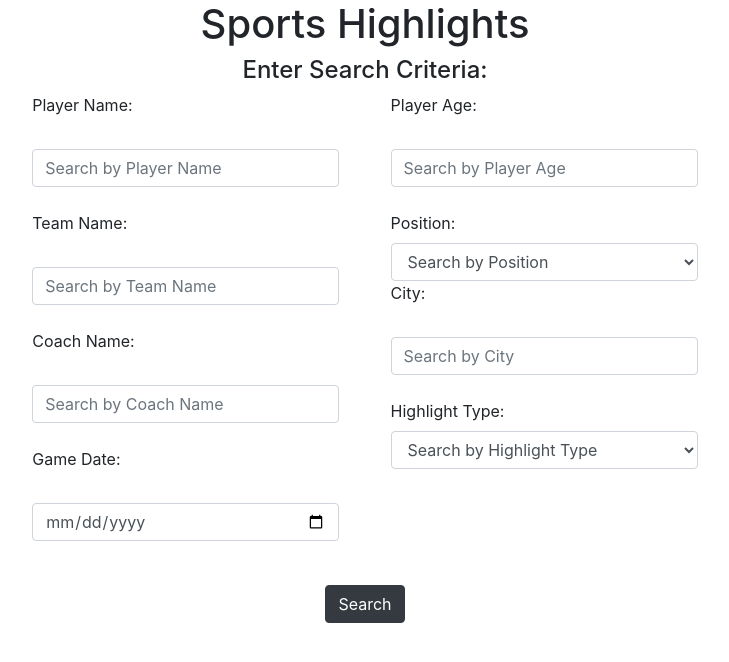
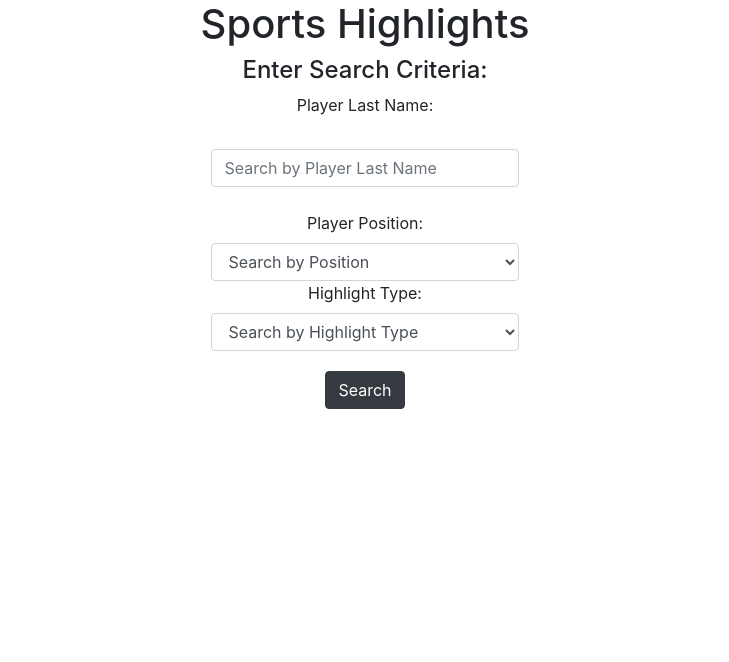
Before and after one commit to ah4axr/DjangoProject, a Django app: page / in a window 1280 px wide. Shown: the top 662 px of the page, without its empty margins (275-1004 px from the left). Run offline with Django 3.2, Linux system fonts and the light colour scheme; some libraries are stand-ins or nearby versions.

Commit message:
final commit

```diff
--- a/highlights/forms.py
+++ b/highlights/forms.py
@@ -8,8 +8,8 @@ from django.contrib.auth.models import User
 class SearchCreateForm(ModelForm):
     class Meta:
         model = Search
-        fields = ['player_name', 'team_name', 'coach_name', 'game_date',
-        'player_age', 'position', 'city', 'highlight_type']
+        fields = ['player_lname',
+        'player_position', 'highlight_type']
 
     def __init__(self, *args, **kwargs):
         super(SearchCreateForm, self).__init__(*args, **kwargs)
--- a/highlights/models.py
+++ b/highlights/models.py
@@ -41,30 +41,23 @@ class Game(models.Model):
         return self.game_date
 
 class Highlight(models.Model):
-    id = models.AutoField(primary_key=True)
+    highlight_id = models.AutoField(primary_key=True)
     game_id = models.ForeignKey(Game, default=1, on_delete=models.SET_DEFAULT)
     player_id = models.ForeignKey(Player, default=1, on_delete=models.SET_DEFAULT)
-    #coach_time_period_id = models.ForeignKey(CoachTimePeriod, default=1, on_delete=models.SET_DEFAULT)
-    highlight_type = models.CharField(max_length=30)
+    #c_tp_id = models.ForeignKey(CoachTimePeriod, default=1, on_delete=models.SET_DEFAULT)
+    highlight_type = models.CharField(max_length=30, null=True, blank=True)
     def __str__(self):
-        return self.game_type
+        return self.highlight_type
 
 class Search(models.Model):
-    player_name = models.CharField(max_length=41, null=True, blank=True)
-    team_name = models.CharField(max_length=25, null=True, blank=True)
-    coach_name = models.CharField(max_length=41, null=True, blank=True)
-    game_date = models.DateTimeField(null=True, blank=True)
-    player_age = models.IntegerField(null=True, blank=True)
-    position = models.CharField(max_length=25, null=True, blank=True)
-    city = models.CharField(max_length=25, null=True, blank=True)
+    player_lname = models.CharField(max_length=41, null=True, blank=True)
+    player_position = models.CharField(max_length=25, null=True, blank=True)
     highlight_type = models.CharField(max_length=30, null=True, blank=True)
 
     def __str__(self):
-        return self.player_name
+        return self.player_lname
 
-    def search_highlight(cls, player_name, team_name, coach_name, game_date,
-    player_age, position, city, highlight_type):
-        search_results = cls(player_name=player_name, team_name=team_name,
-        coach_name=coach_name, game_date=game_date, player_age=player_age,
-        position=position, city=city, highlight_type=highlight_type)
+    def search_highlight(cls, player_lname, player_position, highlight_type):
+        search_results = cls(player_lname=player_lname,
+        player_position=player_position, highlight_type=highlight_type)
         return search_results
--- a/highlights/static/highlights/style.css
+++ b/highlights/static/highlights/style.css
@@ -28,13 +28,7 @@ body {
     width: 40%;
     height: 100%;
     flex-direction: column;
-}
-
-#searchCriteriaRight {
-    display: flex;
-    width: 40%;
-    height: 100%;
-    flex-direction: column;
+    align-items: center;
 }
 
 #submitButton {
@@ -57,3 +51,17 @@ body {
     flex-direction: row;
     justify-content: space-evenly;
 }
+
+#resultsList {
+    display: flex;
+    width: 100%;
+    height: 100%;
+    flex-direction: column;
+    justify-content: center;
+    align-items: center;
+}
+
+#paths {
+    display: flex;
+    flex-direction: column;
+}
--- a/highlights/templates/highlights/index.html
+++ b/highlights/templates/highlights/index.html
@@ -20,20 +20,10 @@
             <form method="post" id="searchForm">{% csrf_token %}
                 <div id='searchInputs'>
                     <div id='searchCriteriaLeft'>
-                        <label for="player_name">Player Name:</label><br>
-                        <input class="form-control" id="player_name" type="text" name="player_name" placeholder="Search by Player Name"><br>
-                        <label for="team_name">Team Name:</label><br>
-                        <input class="form-control" id="team_name" type="text" name="team_name" placeholder="Search by Team Name"><br>
-                        <label for="coach_name">Coach Name:</label><br>
-                        <input class="form-control" id="coach_name" type="text" name="coach_name" placeholder="Search by Coach Name"><br>
-                        <label for="game_date">Game Date:</label><br>
-                        <input class="form-control" id="game_date" type="date" name="game_date" placeholder="Search by Game Date"><br>
-                    </div>
-                    <div id='searchCriteriaRight'>
-                        <label for="player_age">Player Age:</label><br>
-                        <input class="form-control" id="player_age" type="number" name="player_age" placeholder="Search by Player Age" min="0" max="100"><br>
-                        <label for="position">Position:</label>
-                        <select class="form-control" name="position" id="position">
+                        <label for="player_lname">Player Last Name:</label><br>
+                        <input class="form-control" id="player_lname" type="text" name="player_lname" placeholder="Search by Player Last Name" required><br>
+                        <label for="player_position">Player Position:</label>
+                        <select class="form-control" name="player_position" id="player_position" required>
                             <option selected disabled value>Search by Position</option>
                             <option>Point Guard</option>
                             <option>Shooting Guard</option>
@@ -41,16 +31,14 @@
                             <option>Small Forward</option>
                             <option>Power Forward</option>
                         </select>
-                        <label for="city">City:</label><br>
-                        <input class="form-control" id="city" type="text" name="city" placeholder="Search by City"><br>
                         <label for="highlight_type">Highlight Type:</label>
-                        <select class="form-control" name="highlight_type" id="highlight_type">
+                        <select class="form-control" name="highlight_type" id="highlight_type" required>
                             <option selected disabled value>Search by Highlight Type</option>
-                            <option>Dunks</option>
-                            <option>Two Pointers</option>
-                            <option>Three Pointers</option>
-                            <option>Assists</option>
+                            <option>Dunk</option>
+                            <option>2PT</option>
+                            <option>3PT</option>
                             <option>Dribbling</option>
+                            <option>Passing</option>
                         </select>
                     </div>
                 </div>
--- a/highlights/views.py
+++ b/highlights/views.py
@@ -1,6 +1,7 @@
 from django.shortcuts import render
 from django.views import generic
 from django.urls import reverse_lazy
+from django.db import connection
 
 from .models import Search
 from .forms import SearchCreateForm
@@ -16,12 +17,27 @@ class IndexView(generic.CreateView):
 
 class ResultsView(generic.ListView):
     template_name = 'highlights/results.html'
-    fields = ('player_name', 'team_name', 'coach_name', 'game_date',
-    'player_age', 'position', 'city', 'highlight_type')
+    fields = ('player_lname',
+    'player_position', 'highlight_type')
     context_object_name = 'highlight_fields'
 
     def get_queryset(self):
-        """
-        Return all goals for the user
-        """
-        return Search.objects.last()
+        plname = Search.objects.last().player_lname
+        pposition = Search.objects.last().player_position
+        htype = Search.objects.last().highlight_type
+
+        with connection.cursor() as cursor:
+            cursor.execute('''SELECT VIDEO_PATH
+            FROM VIDEO, HIGHLIGHT, PLAYER
+            WHERE VIDEO.HIGHLIGHT_ID = HIGHLIGHT.HIGHLIGHT_ID
+            AND PLAYER_LNAME = %s
+            AND PLAYER.PLAYER_POSITION = %s
+            AND PLAYER.PLAYER_ID = HIGHLIGHT.PLAYER_ID
+            AND HIGHLIGHT.HIGHLIGHT_TYPE = %s
+            GROUP BY VIDEO_PATH
+            ''',
+            [plname, pposition, htype])
+            row = cursor.fetchall()
+        print(row)
+
+        return row
--- /dev/null
+++ b/mysite/admin.py
@@ -0,0 +1,6 @@
+from django.contrib import admin
+
+from ..highlights.models import Search, Highlight
+
+admin.site.register(Search)
+admin.site.register(Highlight)
--- a/mysite/urls.py
+++ b/mysite/urls.py
@@ -1,21 +1,7 @@
-"""mysite URL Configuration
-
-The `urlpatterns` list routes URLs to views. For more information please see:
-    https://docs.djangoproject.com/en/3.0/topics/http/urls/
-Examples:
-Function views
-    1. Add an import:  from my_app import views
-    2. Add a URL to urlpatterns:  path('', views.home, name='home')
-Class-based views
-    1. Add an import:  from other_app.views import Home
-    2. Add a URL to urlpatterns:  path('', Home.as_view(), name='home')
-Including another URLconf
-    1. Import the include() function: from django.urls import include, path
-    2. Add a URL to urlpatterns:  path('blog/', include('blog.urls'))
-"""
 from django.contrib import admin
 from django.urls import include, path
 
 urlpatterns = [
     path('', include('highlights.urls')),
+    path('admin/', admin.site.urls),
 ]
```
Also changed, not shown: highlights/templates/highlights/results.html (+15 -20 lines), mysite/settings.py (+0 -43 lines), highlights/migrations/0014_auto_20200709_1538.py (added), highlights/migrations/0015_auto_20200709_2041.py (added), highlights/migrations/0016_auto_20200709_2245.py (added), highlights/migrations/0017_auto_20200709_2307.py (added).
